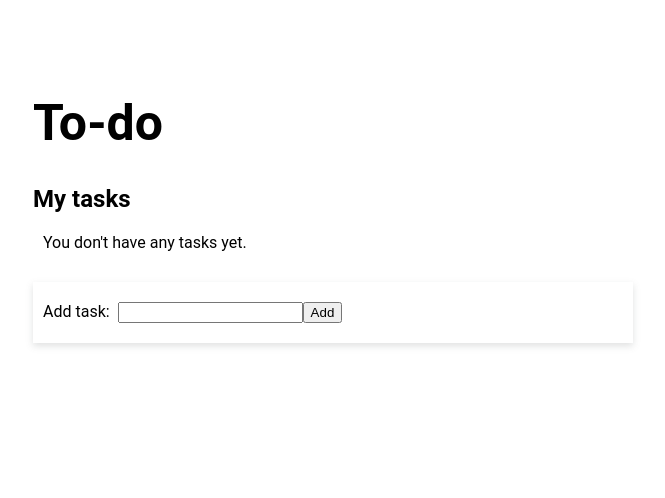
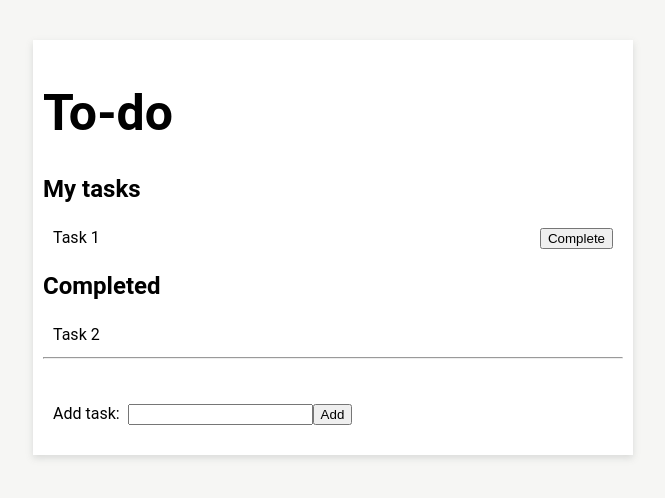
Before and after one commit to Bombardon/to-do, a React (Create React App) app: page / in a window 1280 px wide. Shown: the top 498 px of the page, without its empty margins (307-972 px from the left). Built offline with nearby package versions, Linux system fonts and the light colour scheme.

Commit message:
Refactored to individual files.

```diff
--- /dev/null
+++ b/src/AddTask.tsx
@@ -0,0 +1,24 @@
+import { FC } from "react";
+
+  interface AddTaskProps {
+    value: string,
+    onChange: (event: React.ChangeEvent<HTMLInputElement>) => void;
+    onSubmit: (description: string) => Promise<void>;
+  }
+
+  export const AddTask: FC<AddTaskProps> = ({value, onChange, onSubmit}) => (
+    <div style={{marginTop: '25px', padding: '20px 10px'}}>
+      Add task: &nbsp;
+      <input
+        type="text"
+        value={value}
+        onChange={onChange}
+      />
+      <button
+        type='submit'
+        onClick={() => onSubmit(value)}
+      >
+        Add
+      </button>
+    </div>
+  );
--- a/src/App.css
+++ b/src/App.css
@@ -5,6 +5,6 @@
 body {
   padding: 20px 20px;
   font-family: Roboto;
-  margin: 40px auto 20px auto;
+  margin: 20px auto 20px auto;
   max-width: 600px;
 }
--- a/src/App.tsx
+++ b/src/App.tsx
@@ -1,60 +1,67 @@
-import React, { FC } from 'react';
-import { v4 as uuidv4 } from 'uuid';
+import React, { useEffect } from 'react';
 
 import './App.css';
+import { addTask, getTasks, Task, updateTask } from './Task';
+import { TaskList } from './TaskList';
+import { AddTask } from './AddTask';
 
-type Task = {
-  ID: string,
-  Description: string,
-}
+const getIncompleteTasks = (tasks: Task[] | null) => {
+  return tasks === null ? null : tasks.filter(task => task.isComplete === false);
+};
 
-type Tasks = Array<Task>;
-
-interface TaskListProps {
-  data: Tasks
-}
-
-interface TaskListItemProps {
-  data: Task
-}
-
-interface AddTaskProps {
-  value: string,
-  onChange?: (event: React.ChangeEvent<HTMLInputElement>) => void;
-  onSubmit?: () => void;
-}
-
-const tasks: Task[] = [];
-//   {
-//     ID: "1",
-//     Description: 'Task 1',
-//   },
-//   {
-//     ID: "2",
-//     Description: 'Task 2',
-//   }
-// ];
+const getCompletedTasks = (tasks: Task[] | null) => {
+  return tasks === null ? null : tasks.filter(task => task.isComplete === true);
+};
 
 const App = () => {
-  const [list, setTaskList] = React.useState(tasks);
+  const [incompleteTasks, setTaskList] = React.useState<Task[] | null>(getIncompleteTasks(null));
+  const [completeTasks, setCompletedTaskList] = React.useState(getCompletedTasks(null));
   const [newTask, setNewTask] = React.useState('');
 
-  function handleChange(event : React.ChangeEvent<HTMLInputElement>) {
+  useEffect(() => {
+    const getAllTasks = async() => {
+      const tasks = await getTasks();
+      updateTaskLists(tasks);
+    };
+    getAllTasks();
+  }, []);
+
+  const handleChange = (event : React.ChangeEvent<HTMLInputElement>) => {
     setNewTask(event.target.value);
+  };
+
+  const handleCompleteTask = async (task: Task) => {
+    task.isComplete = true;
+    await updateTask(task);
+    updateTaskLists(await getTasks());
   }
 
-  function handleAddTask() {
-    const updatedList = list.concat({ ID: uuidv4(), Description: newTask });
-    setTaskList(updatedList);
+  const updateTaskLists = (tasks: Task[]) => {
+    setTaskList(getIncompleteTasks(tasks));
+    setCompletedTaskList(getCompletedTasks(tasks));
+  };
+
+  const handleAddTask = async (newTask: string) => {
+    await addTask({ ID: '0', description: newTask, isComplete: false });
     setNewTask('');
+    updateTaskLists(await getTasks());
   }
 
   return (
-    <div>
+    <div style={{padding: '10px', backgroundColor: 'white', boxShadow: '0 3px 7px 0 rgba(110, 112, 114, 0.21)'}}>
       <h1 style={{fontSize:'50px'}}>To-do</h1>
       <h2>My tasks</h2>
-      <TaskList data={list} />
+      <TaskList
+        tasks={incompleteTasks}
+        onComplete={handleCompleteTask}
+      />
 
+      <h2>Completed</h2>
+      <TaskList
+        tasks={completeTasks}
+        onComplete={handleCompleteTask}
+      />
+      <hr />
       <AddTask
         value={newTask}
         onChange={handleChange}
@@ -64,39 +71,4 @@ const App = () => {
   );
 }
 
-const AddTask: FC<AddTaskProps> = ({value, onChange, onSubmit}) => (
-  <div style={{marginTop: '30px', padding: '20px 10px', boxShadow: '0 3px 7px 0 rgba(110, 112, 114, 0.21)'}}>
-    Add task: &nbsp;
-    <input
-      type="text"
-      value={value}
-      onChange={onChange}
-    />
-    <button
-      type='submit'
-      onClick={onSubmit}
-    >
-      Add
-    </button>
-  </div>
-);
-
-const TaskList: FC<TaskListProps> = ({ data }) => (
-  <div style={{maxWidth: '400px', padding: '0px 10px'}}>
-    {data.length > 0 &&
-        data.map((task) => (
-          <TaskListItem key={task.ID} data={task} />
-        ))
-    }
-    {data.length === 0 &&
-      <span>You don't have any tasks yet.</span>
-    }
-  </div>
-);
-
-const TaskListItem: FC<TaskListItemProps> = ({ data }) => (
-  <div style={{padding: '5px 0px', clear: 'both'}}>
-    <span>{data.Description} <button style={{float: 'right'}}>Complete</button></span>
-  </div>
-)
 export default App;
--- /dev/null
+++ b/src/Task.ts
@@ -0,0 +1,48 @@
+import { v4 as uuidv4 } from 'uuid';
+
+export interface Task {
+    ID: string,
+    description: string,
+    isComplete: boolean,
+}
+
+const tasks: Task[] = [
+    {
+      ID: "1",
+      description: 'Task 1',
+      isComplete: false
+    },
+    {
+      ID: "2",
+      description: 'Task 2',
+      isComplete: true
+    }
+];
+
+export const getTasks = async (
+
+): Promise<Task[]> => {
+    return tasks;
+}
+
+export const addTask = async (
+    task: Task,
+) : Promise<Task | undefined> => {
+    const taskID = uuidv4();
+    const newTask = {
+        ...task,
+        taskID
+    };
+    tasks.push(newTask);
+
+    return newTask;
+};
+
+export const updateTask = async (
+    updatedTask: Task,
+) : Promise<Task | undefined> => {
+    const task = tasks.filter(task => task.ID === updatedTask.ID)[0];
+    task.isComplete = updatedTask.isComplete;
+
+    return updatedTask;
+};
--- /dev/null
+++ b/src/TaskList.tsx
@@ -0,0 +1,21 @@
+import React, { FC } from "react";
+import { Task } from "./Task";
+import { TaskListItem } from "./TaskListItem";
+
+interface TaskListProps {
+    tasks: Task[] | null,
+    onComplete: (task: Task) => void;
+}
+
+export const TaskList: FC<TaskListProps> = ({ tasks, onComplete }) => (
+    <div style={{maxWidth: '600px', padding: '0px 10px'}}>
+        {tasks !== null && tasks.length > 0 &&
+            tasks.map((task) => (
+            <TaskListItem key={task.ID} task={task} onComplete={onComplete} />
+            ))
+        }
+        {(tasks === null || tasks.length) === 0 &&
+            <span>You don't have any tasks yet.</span>
+        }
+    </div>
+);
--- /dev/null
+++ b/src/TaskListItem.tsx
@@ -0,0 +1,15 @@
+import { FC } from "react";
+import { Task } from "./Task";
+
+interface TaskListItemProps {
+    task: Task,
+    onComplete: (task: Task) => void;
+}
+
+export const TaskListItem: FC<TaskListItemProps> = ({ task, onComplete }) => (
+    <div style={{padding: '5px 0px', clear: 'both'}}>
+        <span>
+        {task.description} {!task.isComplete && <button onClick={() => onComplete(task)} style={{float: 'right'}}>Complete</button>}
+        </span>
+    </div>
+)
--- a/src/index.css
+++ b/src/index.css
@@ -5,6 +5,7 @@ body {
     sans-serif;
   -webkit-font-smoothing: antialiased;
   -moz-osx-font-smoothing: grayscale;
+  background-color: #F6F6F4;
 }
 
 code {
```
Also changed, not shown: 1 other file (tests, documents, lock files or other folders).
